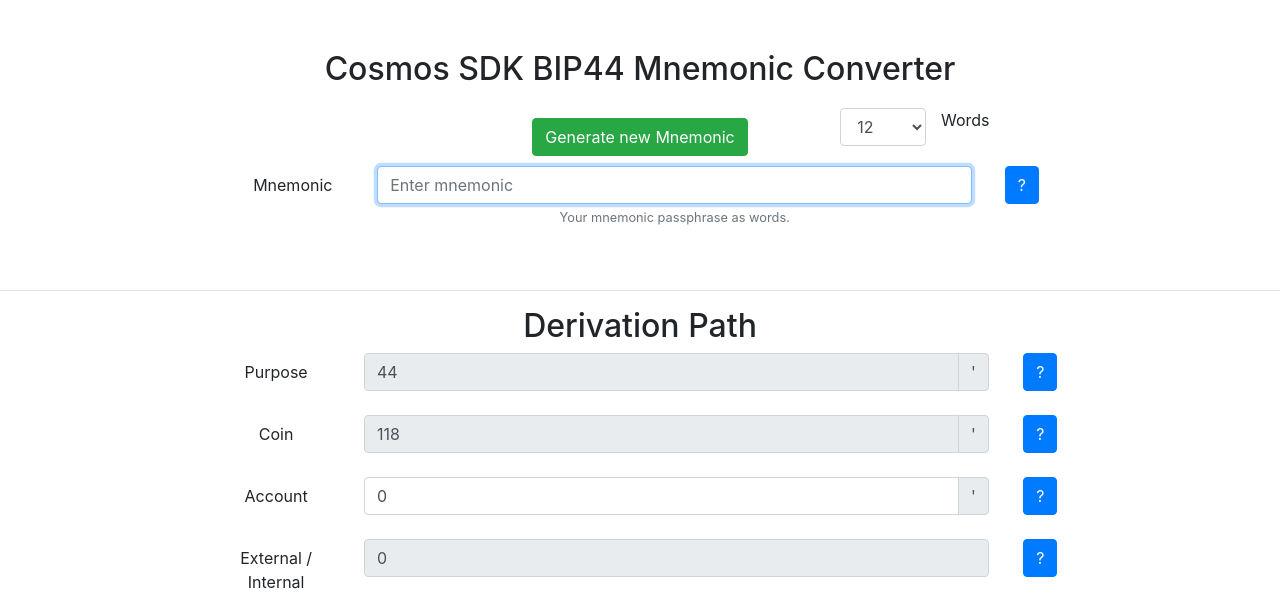
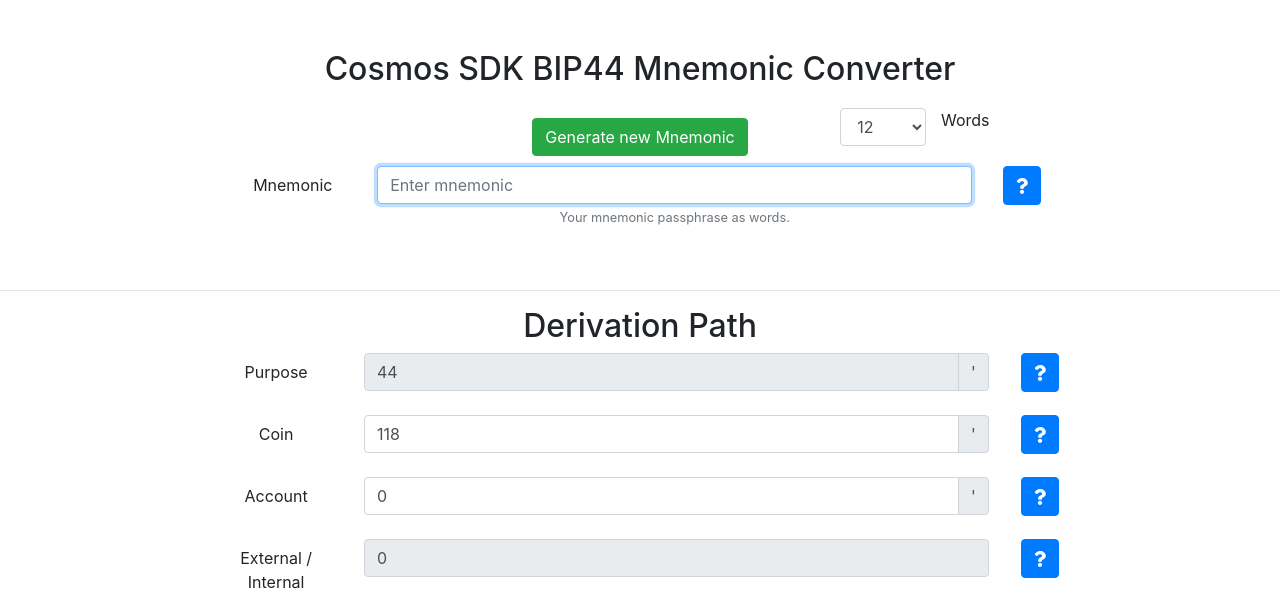
Before and after one commit to toschdev/cosmos-bip44, a React (Create React App) app: page / in a window 1280 px wide. Both pictures are taken after a click on the button "Get Started". Shown: the top 615 px of the page. Built offline with nearby package versions, Linux system fonts and the light colour scheme.

Commit message:
Add coin parameter

```diff
--- a/package.json
+++ b/package.json
@@ -6,6 +6,9 @@
   "version": "0.1.0",
   "private": true,
   "dependencies": {
+    "@fortawesome/fontawesome-svg-core": "^1.2.32",
+    "@fortawesome/free-solid-svg-icons": "^5.15.1",
+    "@fortawesome/react-fontawesome": "^0.1.13",
     "@testing-library/jest-dom": "^5.11.4",
     "@testing-library/react": "^11.1.0",
     "@testing-library/user-event": "^12.1.10",
--- a/src/Bip44.js
+++ b/src/Bip44.js
@@ -16,6 +16,8 @@ import Popover from 'react-bootstrap/Popover';
 import OverlayTrigger from 'react-bootstrap/OverlayTrigger';
 import GithubCorner from 'react-github-corner';
 import loadingPic from './loading.gif';
+import { FontAwesomeIcon } from '@fortawesome/react-fontawesome';
+import { faQuestion } from '@fortawesome/free-solid-svg-icons';
 
 const bip39 = require('bip39');
 const bip32 = require('bip32');
@@ -38,6 +40,7 @@ export default class ReactComponent extends React.Component {
       encoding: "hex",
       wordEntropy: "128",
       validBip39Mnemonic: true,
+      coin: "118"
     };
 
     this.handleInputChange = this.handleInputChange.bind(this);
@@ -47,6 +50,7 @@ export default class ReactComponent extends React.Component {
     this.handleEncodingChange = this.handleEncodingChange.bind(this);
     this.onClickMnemonic = this.onClickMnemonic.bind(this);
     this.handleWordChange = this.handleWordChange.bind(this);
+    this.handleCoinChange = this.handleCoinChange.bind(this);
   }
 
   handleInputChange(event) {
@@ -92,12 +96,12 @@ export default class ReactComponent extends React.Component {
   }
 
   getAddressData() {
-    let { mnemonic, account, prefix, encoding } = this.state;
+    let { mnemonic, account, prefix, encoding, coin } = this.state;
     let walletData = [0,1,2,3,4,5,6,7,8,9,10,11,12,13,14,15,16,17,18,19]
 
     let returnData = walletData.map((a, i) => {
         console.log(account);
-        const acc = getAccountFromMnemonic(mnemonic, prefix, account, i);
+        const acc = getAccountFromMnemonic(mnemonic, prefix, account, i, coin);
         let obj = {
             index: i,
             path: acc.bip44path,
@@ -171,11 +175,36 @@ export default class ReactComponent extends React.Component {
     this.setState({
         wordEntropy: word
     });
+
+    setTimeout(() => {
+        let addressData = this.getAddressData();
+
+        this.setState({
+          addressData,
+          loading: false,
+        });
+    }, 100);
+  }
+
+  handleCoinChange(event) {
+    let coin = event.target.value;
+    this.setState({
+        coin
+    });
+
+    setTimeout(() => {
+        let addressData = this.getAddressData();
+
+        this.setState({
+          addressData,
+          loading: false,
+        });
+    }, 100);
   }
 
   render() {
-    const { mnemonic, account, prefix, addressData, validBip39Mnemonic, loading } = this.state;
-    const { handleInputChange, handleAccountChange, handlePrefixChange, handleEncodingChange, onClickMnemonic, handleWordChange } = this;
+    const { mnemonic, account, coin, prefix, addressData, validBip39Mnemonic, loading } = this.state;
+    const { handleInputChange, handleAccountChange, handlePrefixChange, handleEncodingChange, onClickMnemonic, handleWordChange, handleCoinChange } = this;
     return (
         <div>
             <div className="loading" style={{display: loading ? "block" : "none"}}>
@@ -221,7 +250,7 @@ export default class ReactComponent extends React.Component {
                         </Col>
                         <Col>
                         <OverlayTrigger trigger="click" placement="top" overlay={popoverMnemonic}>
-                            <Button variant="primary">?</Button>
+                            <Button variant="primary"><FontAwesomeIcon style={{marginTop: "5px"}} icon={faQuestion} /></Button>
                         </OverlayTrigger>
                     </Col>
                     </Form.Group>
@@ -239,7 +268,6 @@ export default class ReactComponent extends React.Component {
             <Col xs={8}>
 
                 <h2>Derivation Path</h2>
-
                 <Form.Group as={Row} controlId="formPurpose">
                     <Form.Label column sm="2">
                         Purpose
@@ -254,7 +282,7 @@ export default class ReactComponent extends React.Component {
                     </Col>
                     <Col>
                         <OverlayTrigger trigger="click" placement="top" overlay={popoverPurpose}>
-                            <Button variant="primary">?</Button>
+                            <Button variant="primary"><FontAwesomeIcon style={{marginTop: "5px"}} icon={faQuestion} /></Button>
                         </OverlayTrigger>
                     </Col>
 
@@ -266,7 +294,7 @@ export default class ReactComponent extends React.Component {
                     </Form.Label>
                     <Col sm="9">
                         <InputGroup className="mb-2">
-                            <Form.Control type="text" value="118" readOnly />
+                            <Form.Control type="numeric" value={coin}  onChange={handleCoinChange} />
                             <InputGroup.Append>
                             <InputGroup.Text>'</InputGroup.Text>
                             </InputGroup.Append>
@@ -274,7 +302,7 @@ export default class ReactComponent extends React.Component {
                     </Col>
                     <Col>
                         <OverlayTrigger trigger="click" placement="top" overlay={popoverCoin}>
-                            <Button variant="primary">?</Button>
+                            <Button variant="primary"><FontAwesomeIcon style={{marginTop: "5px"}} icon={faQuestion} /></Button>
                         </OverlayTrigger>
                     </Col>
                 </Form.Group>
@@ -293,7 +321,7 @@ export default class ReactComponent extends React.Component {
                     </Col>
                     <Col>
                         <OverlayTrigger trigger="click" placement="top" overlay={popoverAccount}>
-                            <Button variant="primary">?</Button>
+                            <Button variant="primary"><FontAwesomeIcon style={{marginTop: "5px"}} icon={faQuestion} /></Button>
                         </OverlayTrigger>
                     </Col>
                 </Form.Group>
@@ -307,7 +335,7 @@ export default class ReactComponent extends React.Component {
                     </Col>
                     <Col>
                         <OverlayTrigger trigger="click" placement="top" overlay={popoverExternal}>
-                            <Button variant="primary">?</Button>
+                            <Button variant="primary"><FontAwesomeIcon style={{marginTop: "5px"}} icon={faQuestion} /></Button>
                         </OverlayTrigger>
                     </Col>
                 </Form.Group>
@@ -478,7 +506,7 @@ class ECPair {
  * @return {String}
  */
 
-const bip44path = (bip44account = 0, bip44address = 0) => `m/44'/118'/${bip44account}'/0/${bip44address}`;
+const bip44path = (bip44account = 0, bip44address = 0, coin = 118) => `m/44'/${coin}'/${bip44account}'/0/${bip44address}`;
 
 
 /**
@@ -491,10 +519,10 @@ const bip44path = (bip44account = 0, bip44address = 0) => `m/44'/118'/${bip44acc
  * @return {Object} { privateKey, publicKey }
  */
 
-function getKeyPairFromMnemonic(mnemonic, bip44account = 0, bip44address = 0) {
+function getKeyPairFromMnemonic(mnemonic, bip44account = 0, bip44address = 0, coin = 118) {
 	const seed = bip39.mnemonicToSeedSync(mnemonic);
 	const node = bip32.fromSeed(seed);
-    const child = node.derivePath(bip44path(bip44account, bip44address));
+    const child = node.derivePath(bip44path(bip44account, bip44address, coin));
 	const ecpair = new ECPair(child.privateKey);
 
 	return {
@@ -539,13 +567,13 @@ function newMnemonic(entropySize) {
  * @param {String} address the given address point of BIP44
  * @return {String}
  */
-function getAccountFromMnemonic (mnemonic, prefix, bip44account=0, bip44address=0) {
-    const keypair = getKeyPairFromMnemonic(mnemonic, bip44account, bip44address);
+function getAccountFromMnemonic (mnemonic, prefix, bip44account=0, bip44address=0, coin=118) {
+    const keypair = getKeyPairFromMnemonic(mnemonic, bip44account, bip44address, coin);
     const publicKey = secp256k1.publicKeyCreate(keypair.privateKey)
 
 	return {
 		address: getAddressFromPublicKey(publicKey, prefix),
-		bip44path: bip44path(bip44account, bip44address),
+		bip44path: bip44path(bip44account, bip44address, coin),
         publicKey: publicKey,
         privateKey: keypair.privateKey,
 	};
```
Also changed, not shown: 2 other files (tests, documents, lock files or other folders).
